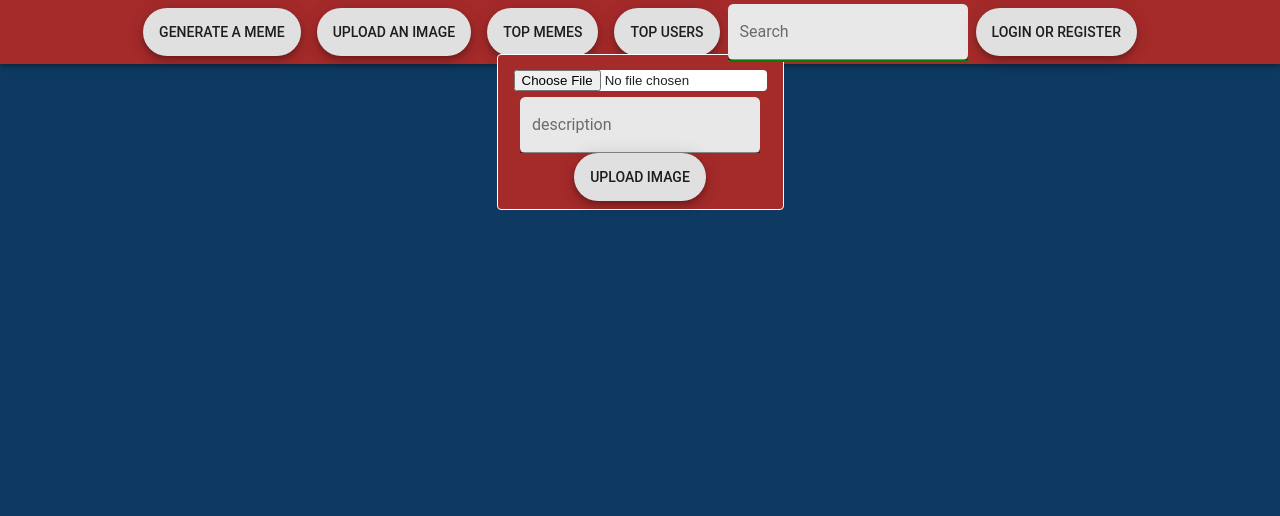
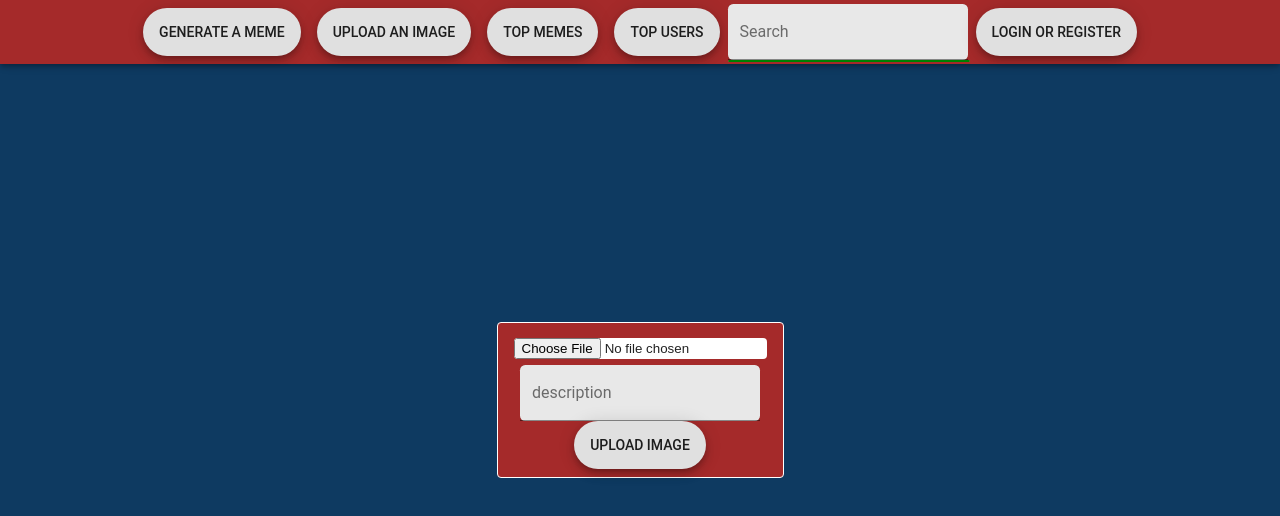
Before and after one commit to azamos/memeGenerator-app, a React (Create React App) app: page /uploadImage in a window 1280 px wide. Shown: the top 516 px of the page. Built offline with nearby package versions, Linux system fonts and the light colour scheme.

Commit message:
changes router structure

```diff
--- a/src/App.js
+++ b/src/App.js
@@ -15,9 +15,10 @@ function App() {
   const [fileName, setFileName] = useState("");
   return (
     <div className="App">
+      <Router>
         <AppBar>
           <Toolbar className="Toolbar">
-          <Router>
+
             <Link to="/generateAMeme">
               <Button variant="extendedFab">Generate a meme</Button>
             </Link>
@@ -30,6 +31,14 @@ function App() {
             <Link to="/topUsers">
               <Button variant="extendedFab">Top users</Button>
             </Link>
+            <Search onChange={searchChanged} value={searchValue} update={updateDate} />
+            <Link to="/login or register">
+              <Button variant="extendedFab">login or register</Button>
+            </Link>
+
+          </Toolbar>
+        </AppBar>
+
         <Route path="/uploadImage"
           render={() =>
             <Upload description={description} fileName={fileName}
@@ -39,17 +48,9 @@ function App() {
         <Route path="/topMemes" />
         <Route path="/topUsers" />
         <Route path="/generateAMeme" />
-
-            <Search onChange={searchChanged} value={searchValue} update={updateDate} />
-
-            <Link to="/login or register">
-              <Button variant="extendedFab">login or register</Button>
-            </Link>
         <Route path="/login or register" />
 
       </Router>
-        </Toolbar>
-      </AppBar>
     </div>
   );
   //internal functions
--- a/src/components/upload/upload.css
+++ b/src/components/upload/upload.css
@@ -1,8 +1,6 @@
 .Upload{
     border: 0.1vmin solid white;
     border-radius: 0.5vmin;
-    position: fixed;
-    margin-top: 25vmin;
     padding: 1vmin;
     background-color:brown;
 }
```
Lines whose indentation alone changed are shown as unchanged.
